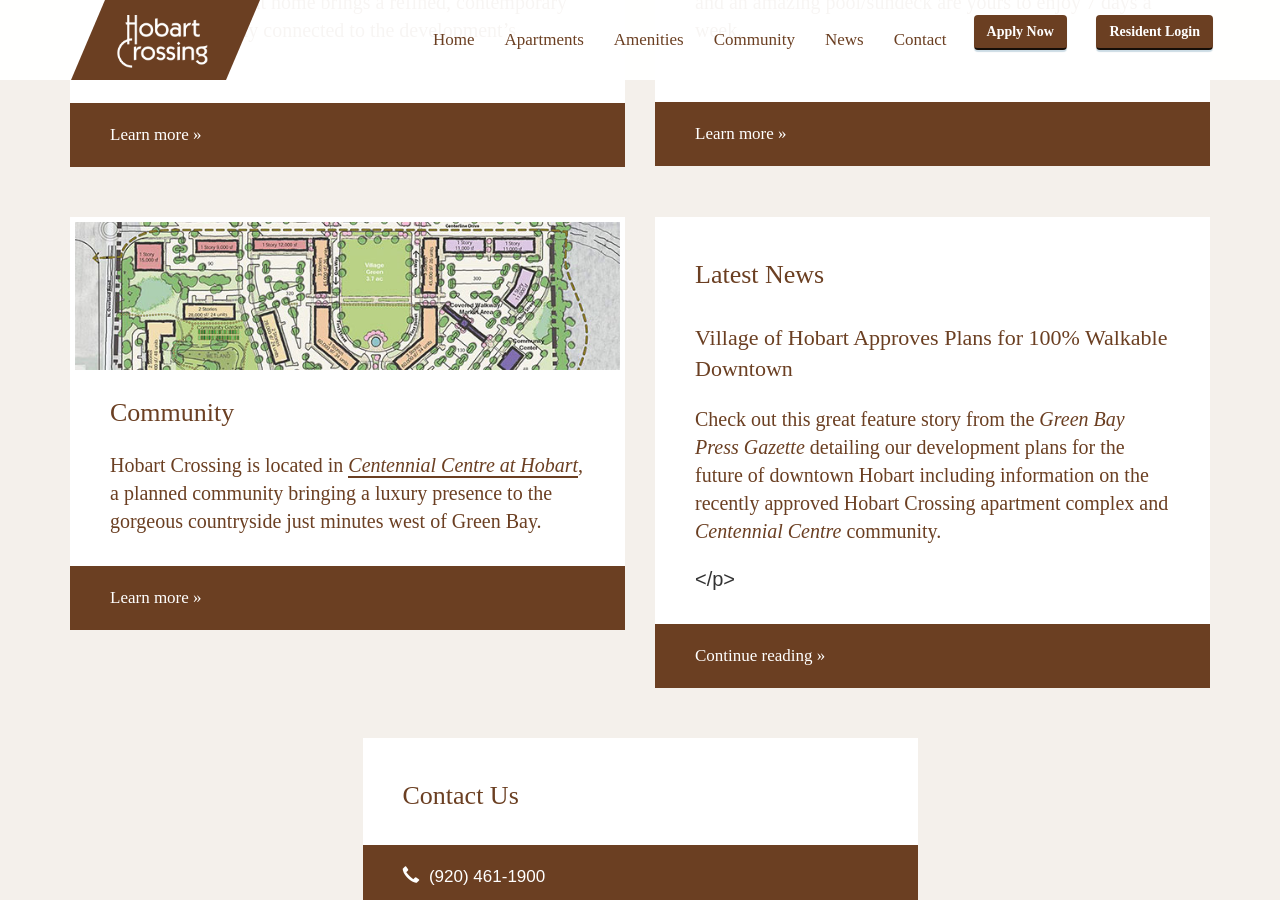
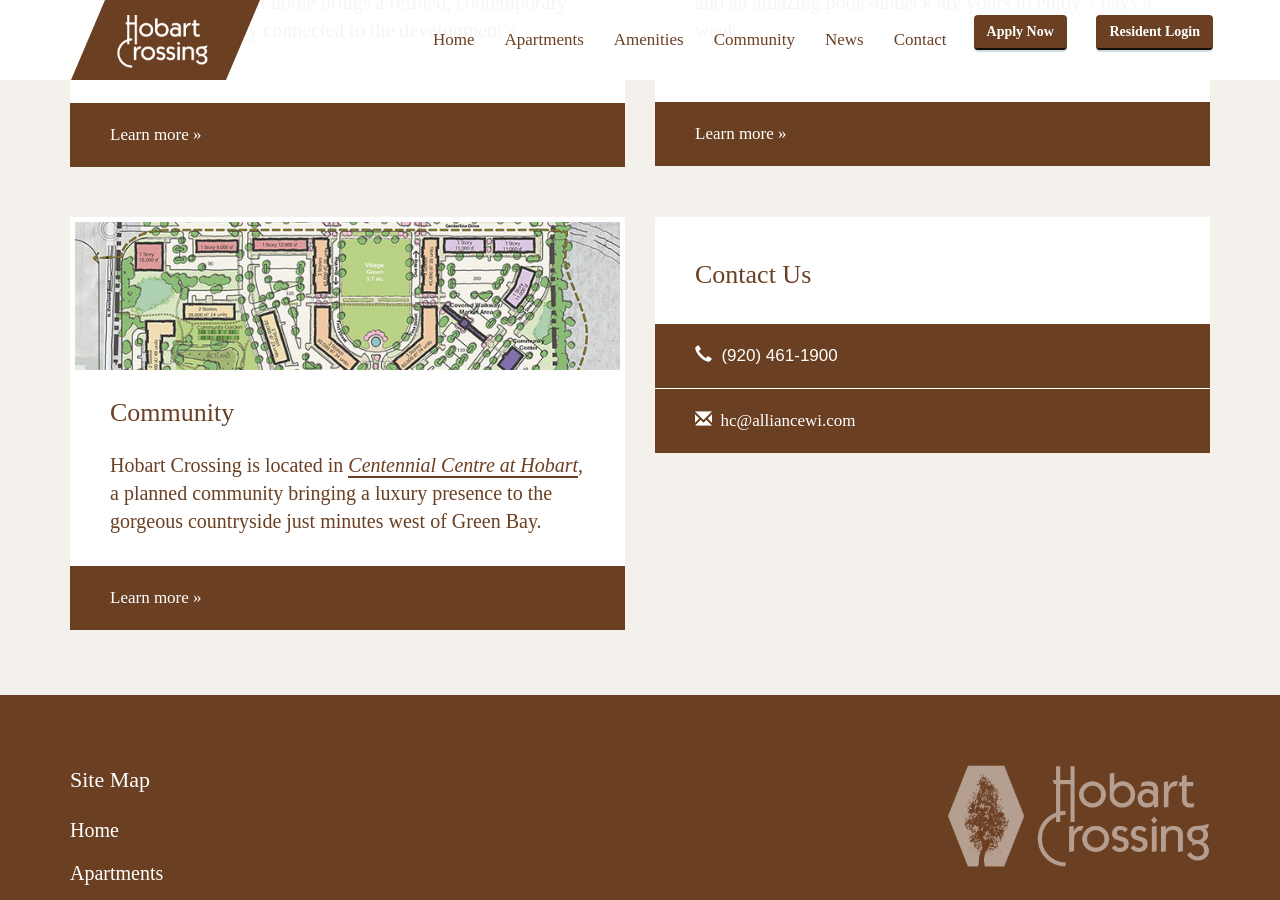
Before and after one commit to insight-creative/hobart-crossing, a Jekyll site: the page built from index.md, in a window 1280 px wide and 900 px high, scrolled down 778 px. Built offline with Jekyll 4.4.1, drawn with Linux system fonts in a browser that asks for light colours; nearby versions of some CDN libraries.

Commit message:
removed news card from home page, added Facebook timeline to news page

```diff
--- a/index.md
+++ b/index.md
@@ -61,24 +61,6 @@
 
     <div class="col-md-6">
       <div class="card">
-        <h1>Latest News</h1>
-        {% for post in site.posts | limit: 1 %}
-        <div class="post">
-          <h2><a class="post-title" href="{{ site.baseurl }}{{ post.url }}">{{ post.title }}</a></h2>
-          {{ post.excerpt }}</p><!-- weird Jekyll glitch, closing p tag required -->
-          <p class="padding-card-hack2"> </p>
-          <div class="card-button-group">
-            <a class="card-button" href="{{ site.baseurl }}{{ post.url }}">Continue reading &raquo;</a>
-          </div>
-          {% endfor %}
-        </div>
-      </div>
-    </div>
-  </div>
-
-  <div class="row">
-    <div class="col-md-6 col-md-offset-3">
-      <div class="card">
         <h1>Contact Us</h1>
         <div class="card-button-group">
           <div class="card-button"><span class="glyphicon glyphicon-earphone"></span>&nbsp;&nbsp;(920) 461-1900</div>
@@ -86,5 +68,7 @@
         </div>
       </div>
     </div>
+
   </div>
+
 </div>
```
Also changed, not shown: _layouts/news.html (added, +15 -0 lines), news/index.md (+15 -2 lines), news/_drafts/2015-01-09-village-of-hobart-approves-plans-for-100-walkable-downtown.md (renamed from news/_posts/2015-01-09-village-of-hobart-approves-plans-for-100-walkable-downtown.md), 3 other files.
